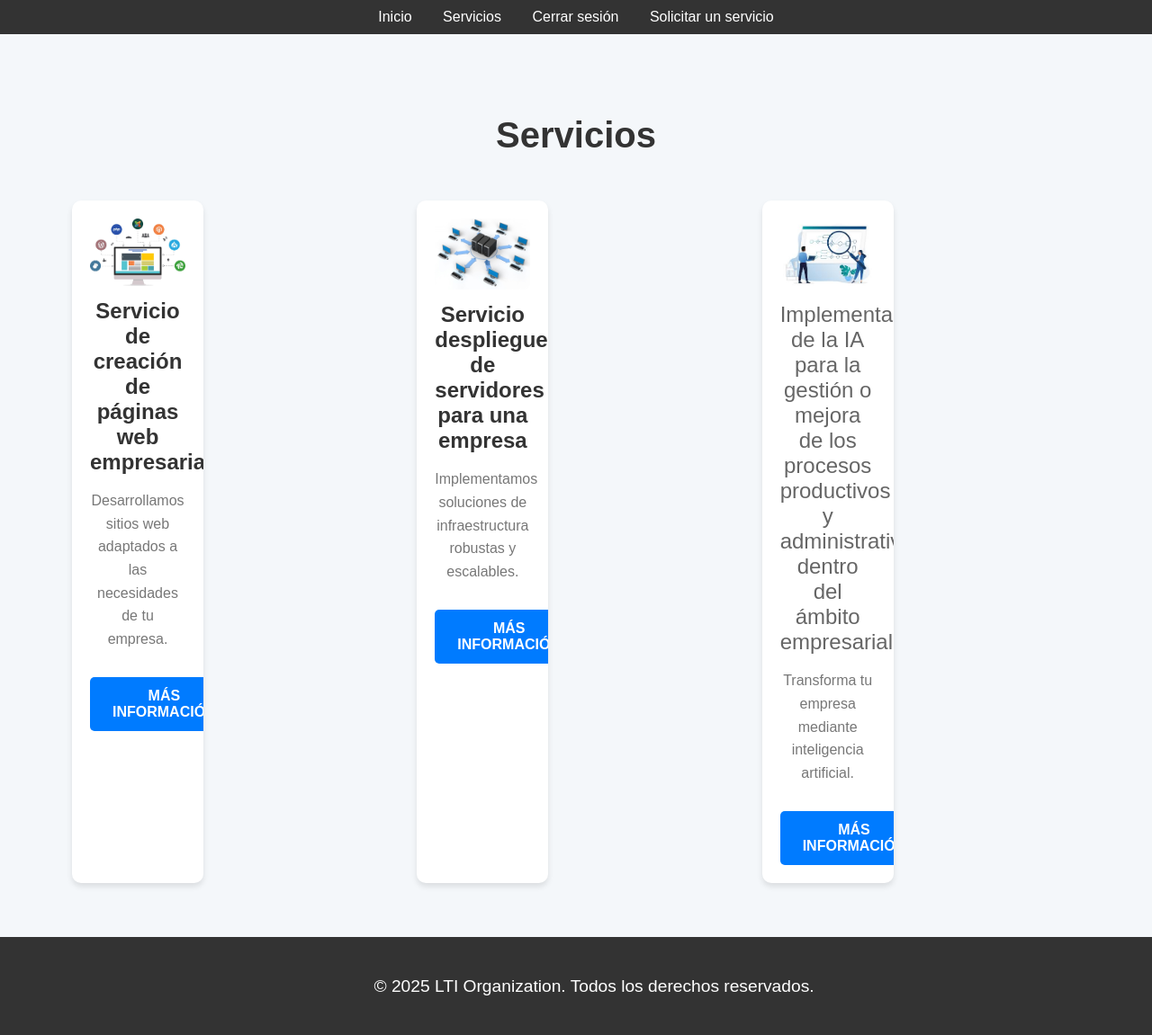
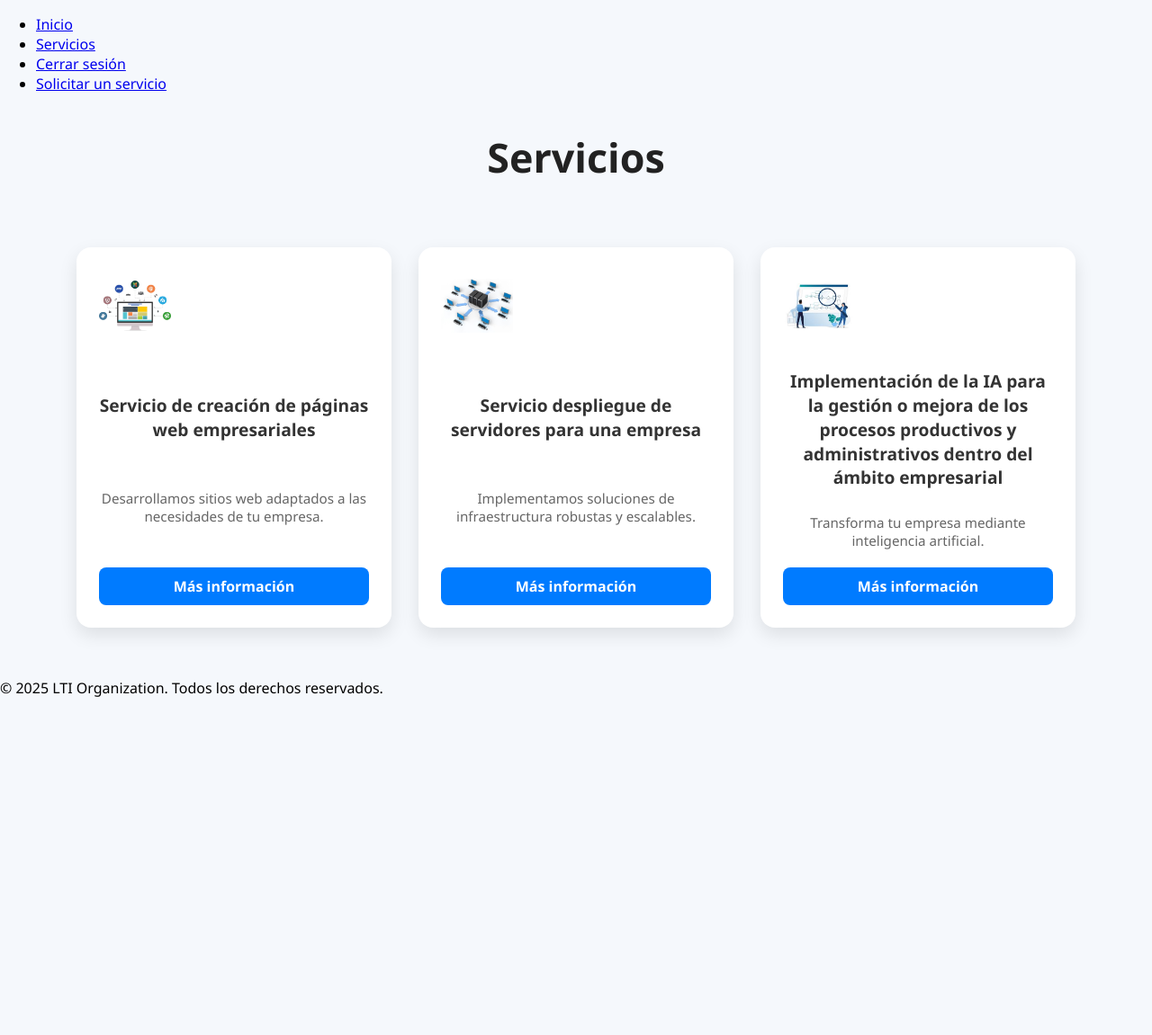
Before and after one commit to originalAngelMv/Profesionalizaci-n-en_tecnolog-as_de_informaci-n_Gpo61, a Django app: page /servicios/ in a window 1280 px wide. Shown: the whole page at 90% size. After the commit the page ends 775 px from the top, so only its background shows below. Run offline with Django 5.2, Linux system fonts and the light colour scheme; a user stored in the database is signed in.

Commit message:
Elimine la base los estilos

```diff
--- a/tasks/static/base.css
+++ b/tasks/static/base.css
@@ -1,105 +1,124 @@
-/* General: El cuerpo de la página debe ocupar toda la altura disponible */
-html, body {
-    height: 100%;
+.base-layout * {
     margin: 0;
     padding: 0;
+    box-sizing: border-box;
 }
 
-body {
-    display: flex;
-    flex-direction: column;
+.base-layout {
+    font-family: 'Segoe UI', Tahoma, Geneva, Verdana, sans-serif;
+    background-color: #f9f9f9;
+    color: #333;
+    line-height: 1.6;
 }
 
-/* Contenido principal debe ocupar el espacio restante */
-main {
-    flex: 1; /* Hace que el contenido ocupe todo el espacio disponible entre la navegación y el footer */
-    padding: 20px;
+.base-layout main {
+    max-width: 1200px;
+    margin: 0 auto;
+    padding: 30px;
 }
 
-/* Barra de navegación */
-nav {
-    background-color: #333;
-    padding: 10px 0;
-    text-align: center;
-}
-
-nav ul {
-    list-style: none;
-    padding: 0;
-    margin: 0;
-}
-
-nav li {
-    display: inline;
-    margin: 0 15px;
-}
-
-nav a {
-    color: white;
-    text-decoration: none;
+.base-layout nav {
+    background-color: #0066cc;
+    color: #fff;
+    padding: 15px 0;
     font-size: 16px;
 }
 
-/* Estilos del pie de página */
-footer {
-    background-color: #333;
+.base-layout nav ul {
+    list-style-type: none;
+    display: flex;
+    justify-content: center;
+}
+
+.base-layout nav ul li {
+    margin: 0 20px;
+}
+
+.base-layout nav ul li a {
+    color: white;
+    text-decoration: none;
+    text-transform: uppercase;
+    font-weight: 600;
+    transition: color 0.3s ease, transform 0.2s ease;
+}
+
+.base-layout nav ul li a:hover {
+    color: #ffcc00;
+    transform: scale(1.1);
+}
+
+.base-layout footer {
+    background-color: #003366;
     color: white;
     text-align: center;
-    padding: 10px 0;
-    margin-top: auto; /* Esto asegura que el footer esté pegado al final */
-    position: relative;
-    bottom: 0;
-    width: 100%; /* Ocupa todo el ancho */
+    padding: 20px;
+    font-size: 14px;
+    margin-top: 50px;
 }
 
-/* Opcional: Estilos generales para el contenido */
-h1 {
-    font-size: 2em;
-    color: #333;
+.base-layout footer p {
+    margin: 0;
+    font-size: 16px;
 }
 
-p {
-    font-size: 1.2em;
-    line-height: 1.6;
+.base-layout nav ul li a.active {
+    border-bottom: 2px solid #ffcc00;
+    padding-bottom: 5px;
 }
 
-.servicios-container {
-    display: flex;
-    justify-content: space-around;
-    flex-wrap: wrap;
-    gap: 20px;
+.base-layout section {
+    margin-bottom: 30px;
 }
 
-.servicio {
-    background: #f4f4f4;
-    border-radius: 8px;
-    padding: 20px;
-    width: 30%;
-    box-shadow: 0 2px 10px rgba(0, 0, 0, 0.1);
-    text-align: center;
+.base-layout h1,
+.base-layout h2,
+.base-layout h3 {
+    color: #003366;
+    font-size: 2.5rem;
+    margin-bottom: 20px;
 }
 
-.servicio img {
-    max-width: 100%;
-    height: auto;
-    border-radius: 8px;
+.base-layout p {
+    font-size: 1.1rem;
+    line-height: 1.8;
+    color: #555;
 }
 
-.servicio h2 {
-    font-size: 1.5em;
-    margin: 10px 0;
+.base-layout a {
+    color: #0066cc;
+    text-decoration: none;
 }
 
-.servicio-btn {
-    background-color: #007BFF;
-    color: white;
-    padding: 10px 15px;
-    text-decoration: none;
-    border-radius: 5px;
-    display: inline-block;
-    margin-top: 10px;
+.base-layout a:hover {
+    text-decoration: underline;
 }
 
-.servicio-btn:hover {
-    background-color: #0056b3;
+.base-layout form {
+    background-color: #fff;
+    padding: 20px;
+    border-radius: 8px;
+    box-shadow: 0 4px 6px rgba(0, 0, 0, 0.1);
+    margin-top: 20px;
 }
+
+.base-layout input,
+.base-layout textarea {
+    width: 100%;
+    padding: 10px;
+    margin-bottom: 15px;
+    border: 1px solid #ddd;
+    border-radius: 4px;
+    font-size: 16px;
+}
+
+.base-layout input[type="submit"] {
+    background-color: #0066cc;
+    color: white;
+    border: none;
+    cursor: pointer;
+    font-weight: 600;
+}
+
+.base-layout input[type="submit"]:hover {
+    background-color: #004d99;
+}
--- a/tasks/static/implementacionIa.css
+++ b/tasks/static/implementacionIa.css
@@ -1,3 +1,4 @@
+/* implementacionIa.css */
 
 body {
     font-family: 'Segoe UI', Tahoma, Geneva, Verdana, sans-serif;
--- a/tasks/static/servicios.css
+++ b/tasks/static/servicios.css
@@ -1,124 +1,103 @@
-/* Asegura que el body ocupe toda la altura de la pantalla */
-html, body {
-    height: 100%;
+/* Fondo general */
+body {
+    background-color: #f5f8fc;
+    font-family: 'Segoe UI', Tahoma, Geneva, Verdana, sans-serif;
     margin: 0;
-    font-family: Arial, sans-serif;
-    background-color: #f4f7fa;
-    display: flex;
-    flex-direction: column;
+    padding: 0;
 }
 
-/* Asegura que el contenedor principal ocupe el espacio restante */
-main {
-    flex-grow: 1;  /* Hace que el contenido principal ocupe todo el espacio disponible */
-    padding: 20px;
-    max-width: 1200px;
-    margin: 0 auto;
+/* Título principal */
+main h1 {
+    text-align: center;
+    font-size: 2.8rem;
+    margin-top: 40px;
+    color: #222;
 }
 
-/* Encabezado principal */
-h1 {
-    text-align: center;
-    color: #333;
-    margin-top: 50px;
-    font-size: 2.5rem;
-}
-
-/* Estilo para los mensajes */
+/* Mensaje opcional */
 .mensaje {
     text-align: center;
-    color: #555;
-    font-size: 1.2rem;
-    margin-bottom: 30px;
-}
-
-/* Contenedor de los servicios */
-.servicios-container {
-    display: grid;
-    grid-template-columns: repeat(auto-fit, minmax(300px, 1fr));
-    gap: 30px;
-    padding: 20px;
-    max-width: 1200px;
-    margin: 0 auto;
-}
-
-/* Estilo para cada servicio */
-.servicio {
-    background-color: #fff;
-    border-radius: 10px;
-    overflow: hidden;
-    box-shadow: 0 4px 6px rgba(0, 0, 0, 0.1);
-    transition: transform 0.3s ease, box-shadow 0.3s ease;
-    padding: 20px;
-    text-align: center;
-}
-
-/* Efecto al pasar el mouse sobre el servicio */
-.servicio:hover {
-    transform: translateY(-10px);
-    box-shadow: 0 10px 20px rgba(0, 0, 0, 0.1);
-}
-
-/* Estilo para las imágenes de los servicios */
-.servicio-img {
-    max-width: 100%;
-    height: auto;
-    border-radius: 8px;
-    transition: transform 0.3s ease;
-}
-
-/* Efecto al pasar el mouse sobre la imagen */
-.servicio-img:hover {
-    transform: scale(1.05);
-}
-
-/* Estilo de los títulos de los servicios */
-h2 {
-    color: #333;
-    font-size: 1.8rem;
-    margin: 20px 0;
-    font-weight: 600;
-}
-
-/* Estilo para los títulos pequeños (subtítulos) */
-.titulo-pequeno {
-    font-size: 1.4rem;
-    font-weight: 500;
-    color: #666;
-}
-
-/* Estilo para el texto de descripción */
-.servicio p {
-    color: #777;
-    font-size: 1rem;
+    color: #007bff;
+    font-weight: bold;
     margin-bottom: 20px;
 }
 
-/* Estilo para el botón */
+/* Contenedor de servicios */
+.servicios-container {
+    display: flex;
+    justify-content: center;
+    flex-wrap: wrap;
+    gap: 30px;
+    padding: 40px 20px;
+}
+
+/* Tarjetas de servicio */
+.servicio {
+    background: #ffffff;
+    border-radius: 16px;
+    box-shadow: 0 8px 20px rgba(0, 0, 0, 0.1);
+    padding: 25px;
+    max-width: 300px;
+    text-align: center;
+    transition: transform 0.3s ease, box-shadow 0.3s ease;
+    display: flex;
+    flex-direction: column;
+    justify-content: space-between;
+}
+
+/* Hover para tarjetas */
+.servicio:hover {
+    transform: translateY(-8px);
+    box-shadow: 0 12px 24px rgba(0, 0, 0, 0.15);
+}
+
+/* Imagen */
+.servicio-img {
+    width: 80px;
+    height: 80px;
+    object-fit: contain;
+    margin-bottom: 15px;
+}
+
+/* Título del servicio */
+.servicio h2,
+.servicio .titulo-pequeno {
+    font-size: 1.2rem;
+    color: #333;
+    margin-bottom: 10px;
+    line-height: 1.4;
+}
+
+/* Descripción */
+.servicio p {
+    font-size: 0.95rem;
+    color: #666;
+    margin-bottom: 20px;
+}
+
+/* Botón */
 .servicio-btn {
     background-color: #007bff;
-    color: #fff;
+    color: white;
+    padding: 10px 16px;
     text-decoration: none;
-    padding: 12px 25px;
-    border-radius: 5px;
+    border-radius: 8px;
     font-weight: bold;
-    text-transform: uppercase;
-    transition: background-color 0.3s ease, transform 0.3s ease;
+    transition: background-color 0.3s ease;
 }
 
 .servicio-btn:hover {
     background-color: #0056b3;
-    transform: scale(1.05);
 }
 
-/* Estilo para el pie de página */
-footer {
-    background-color: #333;
-    color: #fff;
-    text-align: center;
-    padding: 20px;
-    width: 100%;
-    margin-top: auto;  /* Asegura que el pie de página siempre esté al final */
+/* Responsivo */
+@media (max-width: 768px) {
+    .servicios-container {
+        flex-direction: column;
+        align-items: center;
+    }
+
+    .servicio {
+        width: 90%;
+    }
 }
-
-/* Si el contenido de la página es corto, el pie de página se mantiene en la parte inferior */
--- a/tasks/templates/base.html
+++ b/tasks/templates/base.html
@@ -5,9 +5,11 @@
     <meta charset="UTF-8">
     <meta name="viewport" content="width=device-width, initial-scale=1.0">
     <title>LTI ORGANIZATION</title>
-    <link rel="stylesheet" href="{% static 'base.css' %}">
+    <link rel="stylesheet" href="">
+
+    {% block extra_css %}{% endblock %}
 </head>
-<body>
+<body class="base-layout">
     <!-- Navegación -->
     <nav>
         <ul>
```
Also changed, not shown: tasks/static/home.css (+70 -0 lines), db.sqlite3.
